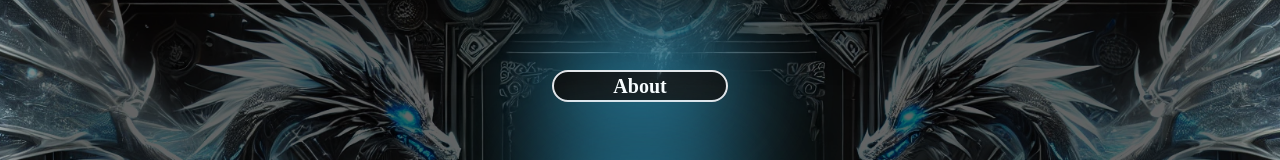
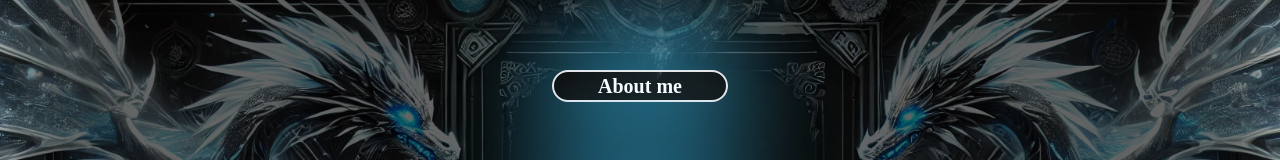
Before and after one commit to FlamingShali/Porfolio-Page, a React (Vite) app: page / in a window 1280 px wide. Shown: the part 130-290 px from the top of the page. Built offline with nearby package versions, Linux system fonts and the light colour scheme.

Commit message:
Created MainNavLink component for better reusability on mainPage, saved a lot of code

```diff
--- a/src/components/Button.jsx
+++ /dev/null
@@ -1,12 +0,0 @@
-const Button = ({ btnFunction, children }) => {
-  return (
-    <button
-      onClick={btnFunction}
-      className="mt-6 px-6 py-3 bg-blue-500 text-white rounded-lg hover:bg-blue-600 transition-all duration-500"
-    >
-      {children}
-    </button>
-  );
-};
-
-export default Button;
--- /dev/null
+++ b/src/components/MainNavLink.jsx
@@ -0,0 +1,16 @@
+import { NavLink } from "react-router";
+
+const MainNavLink = ({ children,speed,path }) => {
+
+  return (
+    <NavLink
+      viewTransition
+      className={`animate-appear-${speed} hover:scale-110 transition-all m-10 text-sm  md:text-sm lg:text-xl border-2 rounded-full shadow-[0px_0px_100px_10px_rgba(51,196,251,1)] w-44 relative self-center `}
+      to={path}
+    >
+      {children}
+    </NavLink>
+  );
+};
+
+export default MainNavLink;
--- a/src/components/MenuIcon.jsx
+++ /dev/null
@@ -1,5 +0,0 @@
-import menuIcon from "./../images/menuIcon.jpg"
-
-export default function MenuIcon({classNameIcon}){
-    return <img className={classNameIcon} src={menuIcon}/>
-}
--- a/src/components/NavBar.jsx
+++ b/src/components/NavBar.jsx
@@ -1,8 +1,8 @@
 import { NavLink } from "react-router";
-import MenuIcon from "../components/MenuIcon";
 import NavBarLink from "./NavBarLink";
 import { useState } from "react";
 import { X, Menu } from "lucide-react";
+import menuIcon from "./../images/menuIcon.jpg";
 export default function NavBar() {
   const [isOpen, setIsOpen] = useState(false);
   const toggleNavbar = () => {
@@ -27,10 +27,9 @@ export default function NavBar() {
             <div className=" animate-dragon-glow flex justify-between flex-row">
               <div className="w-1/4 justify-start items-start">
                 <NavLink to="/">
-                  <MenuIcon
-                    classNameIcon={
-                      "rounded-full scale-50 hover:scale-75 transition-all duration-300 "
-                    }
+                  <img
+                    className="rounded-full scale-50 hover:scale-75 transition-all duration-300 "
+                    src={menuIcon}
                   />
                 </NavLink>
               </div>
--- a/src/pages/MainPage.jsx
+++ b/src/pages/MainPage.jsx
@@ -1,30 +1,17 @@
-import { NavLink } from "react-router";
+import MainNavLink from "../components/MainNavLink";
 
 const MainPage = () => {
   return (
     <div className="text-white transition-all absolute duration-300 flex flex-col justify-center text-center m-auto left-0 right-0 top-56 md:top-40 font-semibold md:w-1/6">
-      <NavLink
-        viewTransition
-        className="animate-appear-quick hover:scale-110 transition-all m-10 text-sm  md:text-sm lg:text-xl border-2 rounded-full shadow-[0px_0px_100px_10px_rgba(51,196,251,1)] w-44 relative self-center "
-        to="/aboutSection"
-      >
-        About
-      </NavLink>
-      <NavLink
-        viewTransition
-        className="animate-appear-medium hover:scale-110 transition-all m-10 text-sm lg:text-xl border-2 rounded-full shadow-[0px_0px_100px_10px_rgba(51,196,251,1)] w-44 relative self-center  "
-        to="/projects"
-      >
+      <MainNavLink path="/aboutSection" speed={"quick"}>
+        About me
+      </MainNavLink>
+      <MainNavLink path="/projects" speed={"medium"}>
         My Projects
-      </NavLink>
-      <NavLink
-        viewTransition
-        className="animate-appear-long hover:scale-110 transition-all m-10 text-sm  lg:text-xl  border-2 rounded-full shadow-[0px_0px_100px_10px_rgba(51,196,251,1)]  w-44 relative self-center"
-        to="/contact"
-        delay={2000}
-      >
+      </MainNavLink>
+      <MainNavLink path="/contact" speed={"long"}>
         Contact Me
-      </NavLink>
+      </MainNavLink>
     </div>
   );
 };
```
